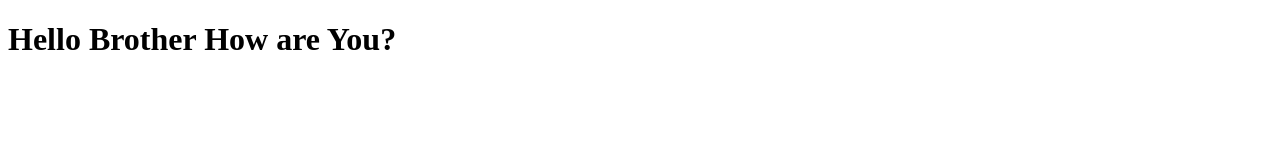
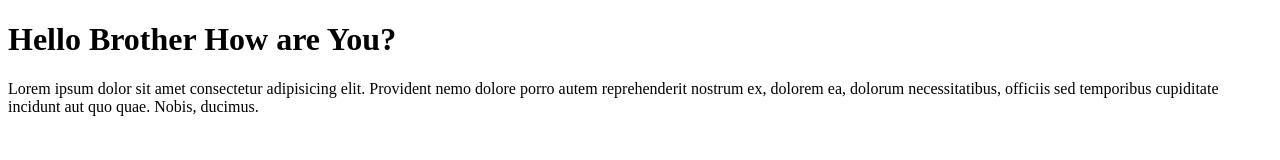
Before and after one commit to RanaZainPNY/WebDevBatch06_Weekdays, a plain HTML site: page index.html in a window 1280 px wide. Drawn offline with Linux system fonts and the light colour scheme.

Commit message:
added paragraph

```diff
--- a/index.html
+++ b/index.html
@@ -7,5 +7,11 @@
   </head>
   <body>
     <h1>Hello Brother How are You?</h1>
+    <p>
+      Lorem ipsum dolor sit amet consectetur adipisicing elit. Provident nemo
+      dolore porro autem reprehenderit nostrum ex, dolorem ea, dolorum
+      necessitatibus, officiis sed temporibus cupiditate incidunt aut quo quae.
+      Nobis, ducimus.
+    </p>
   </body>
 </html>
```
